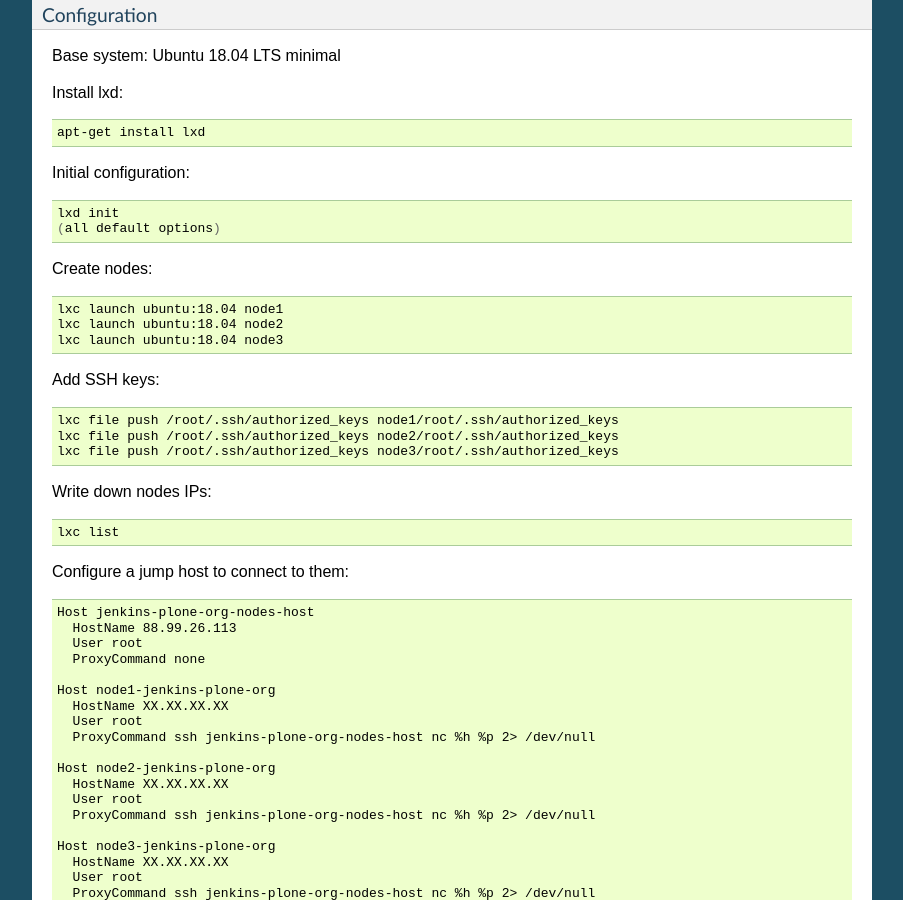
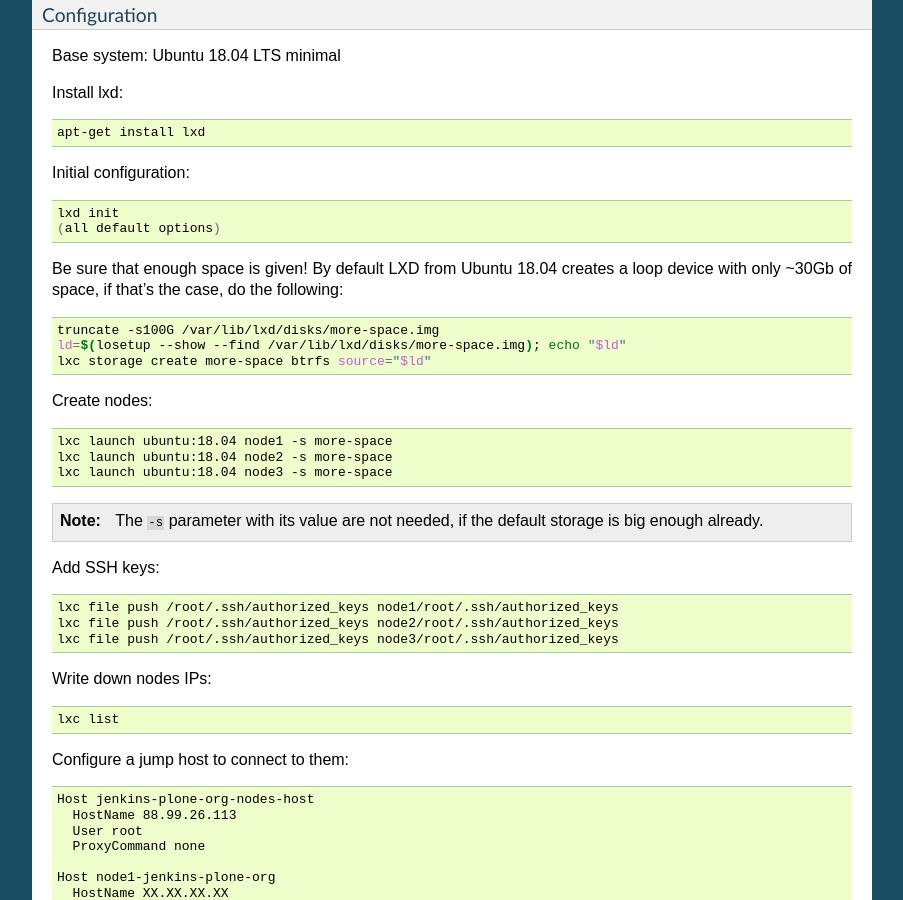
Before and after one commit to plone/jenkins.plone.org, a Sphinx documentation site: the page built from docs/source/servers.rst, in a window 1280 px wide and 900 px high, scrolled down 959 px. Shown: the whole window, without its empty margins (198-1101 px from the left). Built offline with Sphinx 7.4.7, drawn with Linux system fonts in a browser that asks for light colours.

Commit message:
Add a note regarding LXD storage

```diff
--- a/docs/source/servers.rst
+++ b/docs/source/servers.rst
@@ -60,13 +60,27 @@
     lxd init
     (all default options)
 
+Be sure that enough space is given!
+By default LXD from Ubuntu 18.04 creates a loop device with only ~30Gb of space,
+if that's the case, do the following:
+
+.. code-block:: shell
+
+    truncate -s100G /var/lib/lxd/disks/more-space.img
+    ld=$(losetup --show --find /var/lib/lxd/disks/more-space.img); echo "$ld"
+    lxc storage create more-space btrfs source="$ld"
+
 Create nodes:
 
 .. code-block:: shell
 
-    lxc launch ubuntu:18.04 node1
-    lxc launch ubuntu:18.04 node2
-    lxc launch ubuntu:18.04 node3
+    lxc launch ubuntu:18.04 node1 -s more-space
+    lxc launch ubuntu:18.04 node2 -s more-space
+    lxc launch ubuntu:18.04 node3 -s more-space
+
+.. note::
+   The ``-s`` parameter with its value are not needed,
+   if the default storage is big enough already.
 
 Add SSH keys:
 
```
